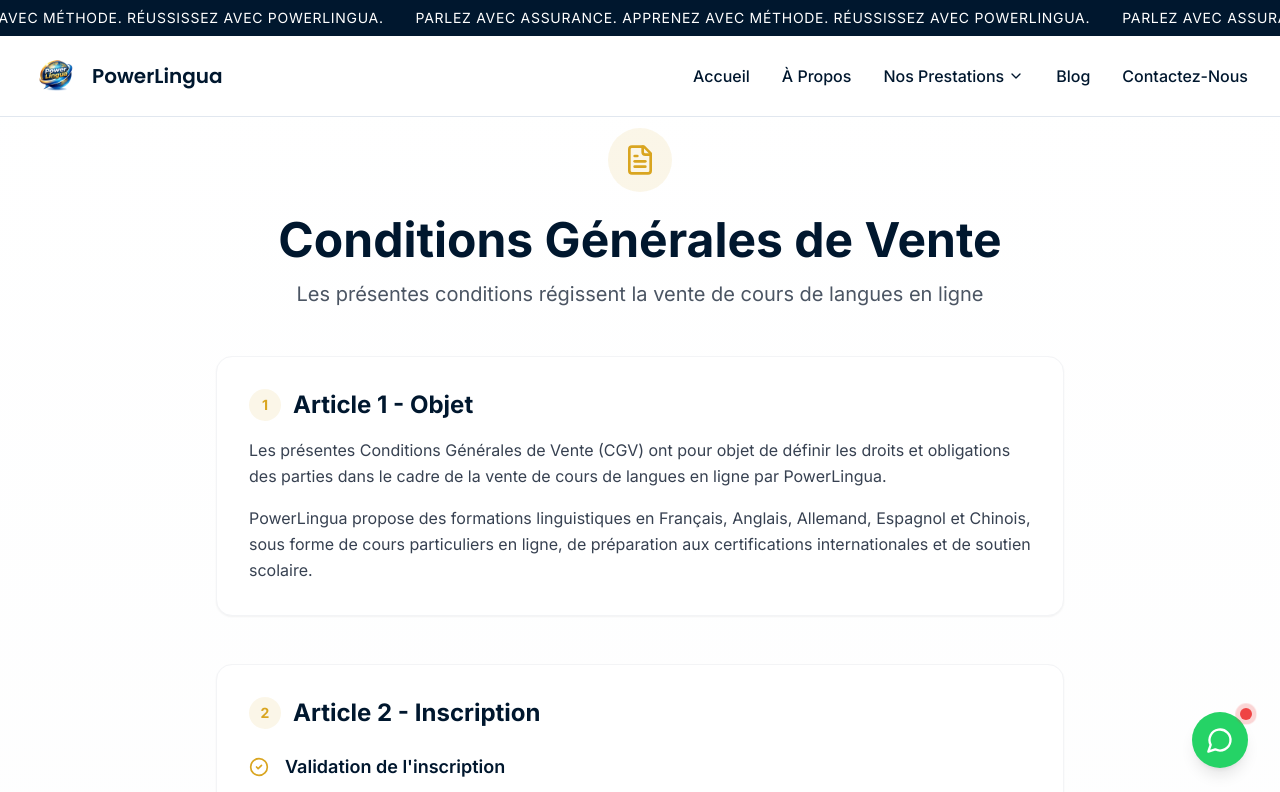
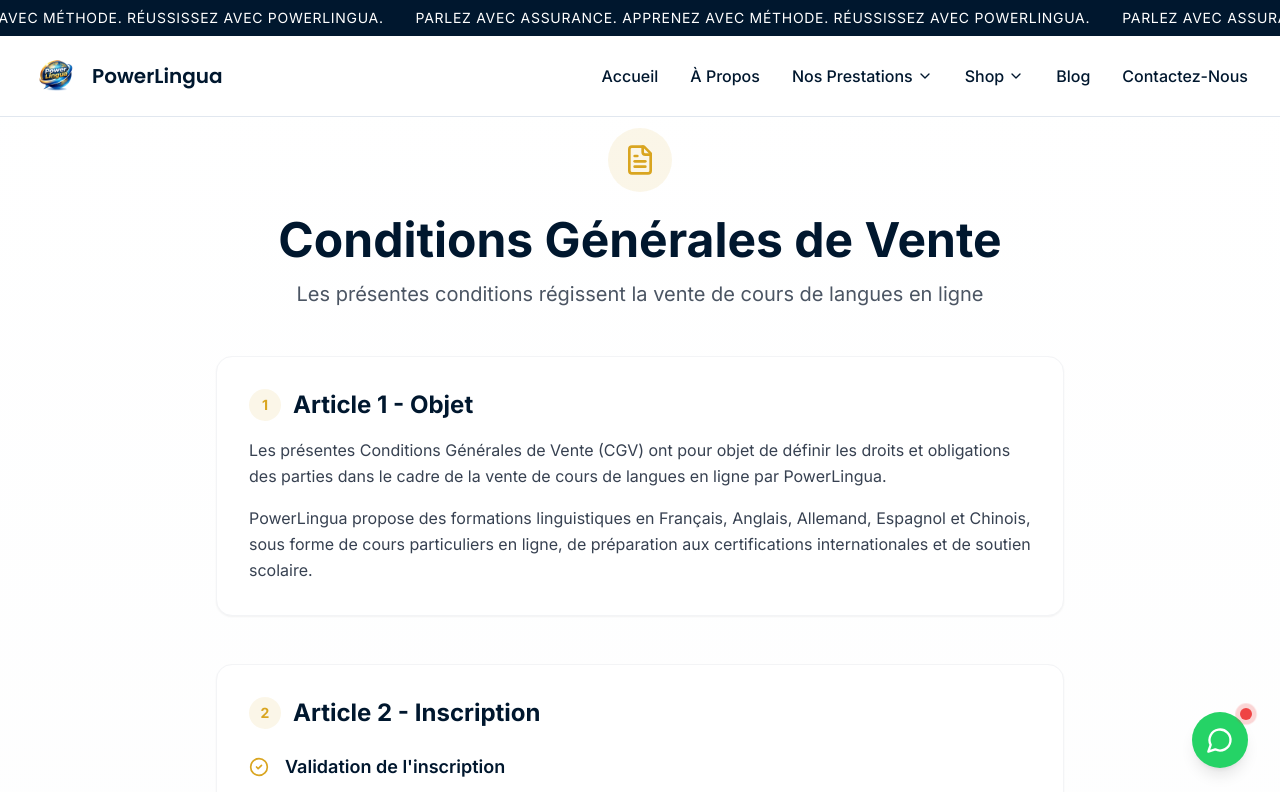
Before and after one commit to travelopportunities07-bot/sg-91c3514d-6c1c-4687-9189-9ab9e95859d6-1792160597, a Next.js app: page /cgv in a window 1280 px wide. Shown: the top 792 px of the page. Built offline with nearby package versions, Linux system fonts and the light colour scheme.

Commit message:
feat(ui): add shop menu with guides_ebooks submenu

```diff
--- a/src/components/Header.tsx
+++ b/src/components/Header.tsx
@@ -5,6 +5,7 @@
 
 export function Header() {
   const [isServicesOpen, setIsServicesOpen] = useState(false);
+  const [isShopOpen, setIsShopOpen] = useState(false);
 
   return (
     <header className="fixed top-0 left-0 right-0 z-50 bg-white/95 backdrop-blur-sm border-b border-border">
@@ -82,6 +83,27 @@
                 </div>
               )}
             </div>
+            <div
+              className="relative"
+              onMouseEnter={() => setIsShopOpen(true)}
+              onMouseLeave={() => setIsShopOpen(false)}
+            >
+              <button className="flex items-center gap-1 text-navy hover:text-gold transition-colors font-medium group">
+                Shop
+                <ChevronDown className="w-4 h-4 transition-transform group-hover:translate-y-0.5" />
+              </button>
+
+              {isShopOpen && (
+                <div className="absolute top-full left-0 mt-2 w-64 bg-white rounded-2xl shadow-2xl border border-gray-100 py-2 animate-in fade-in slide-in-from-top-2 duration-200">
+                  <Link
+                    href="/shop/guides-ebooks"
+                    className="block px-6 py-3 text-navy hover:bg-gold/10 hover:text-gold transition-colors font-medium"
+                  >
+                    Guides_Ebooks
+                  </Link>
+                </div>
+              )}
+            </div>
             <Link href="/blog" className="text-navy hover:text-gold transition-colors font-medium">
               Blog
             </Link>
```
Also changed, not shown: .softgen/tasks/config.md (added).
